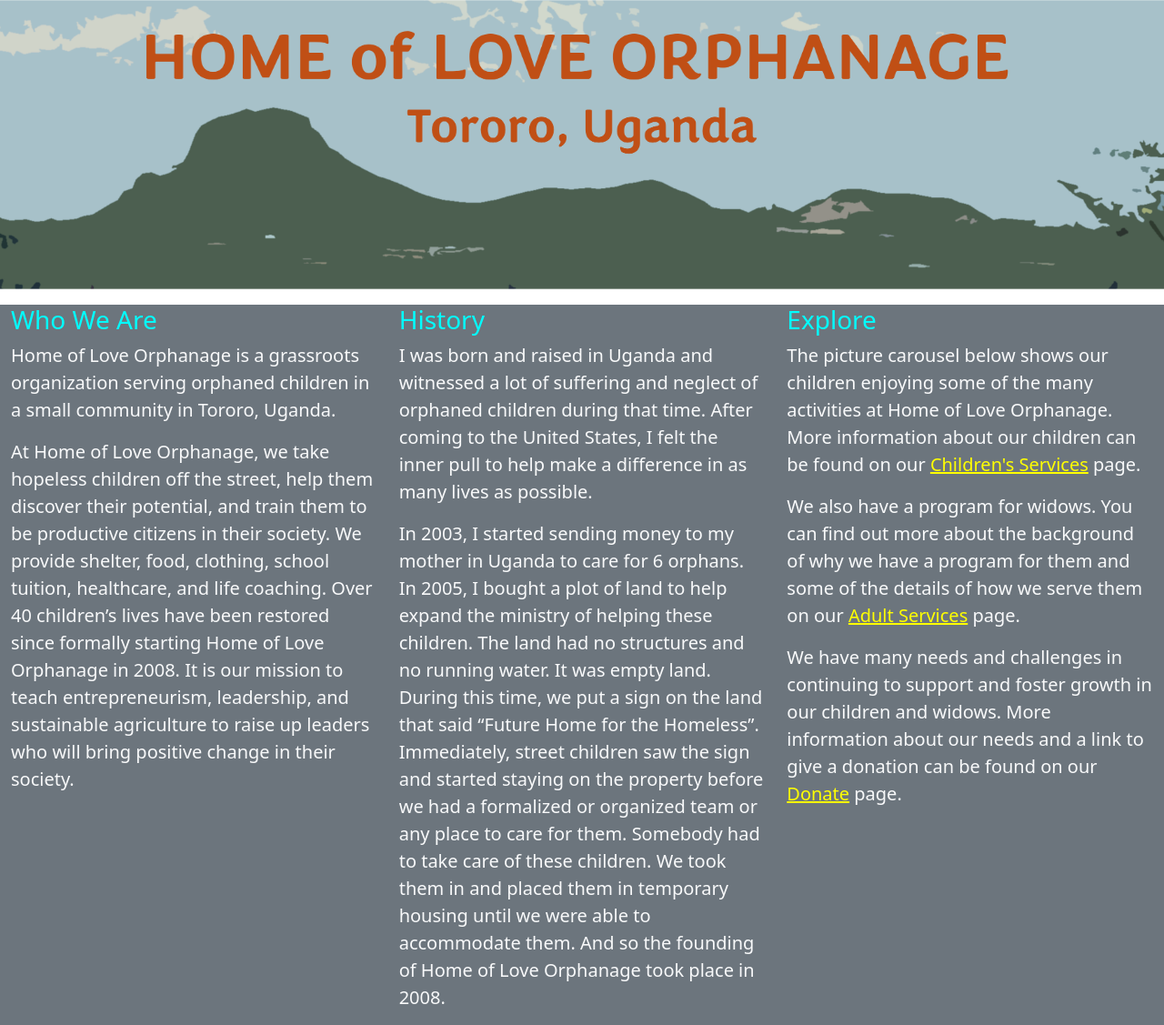
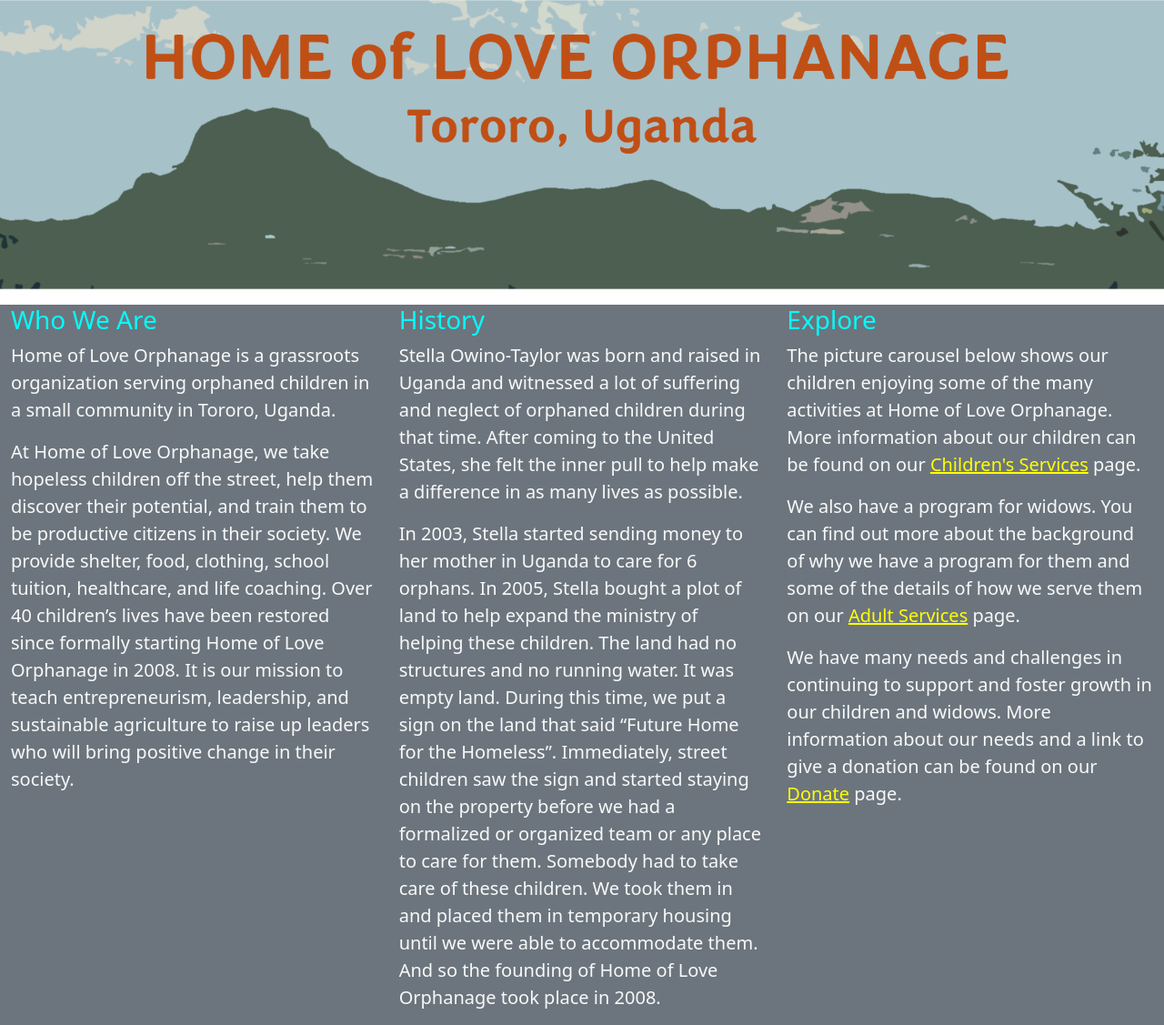
Before and after one commit to philiplessner/HOLO, a Flask app: page / in a window 1280 px wide. Shown: the part 64-1191 px from the top of the page at 91% size. Run offline with Flask 3, Linux system fonts and the light colour scheme.

Commit message:
Rearranged images on Location page. Change home page text to reference Stella's name.

```diff
--- a/app/templates/index.html
+++ b/app/templates/index.html
@@ -30,12 +30,12 @@
       <div class="col-4">
         <h3>History</h3>
         <p class="fs-5">
-          I was born and raised in Uganda and witnessed a lot of suffering and neglect of orphaned children during that time.
-          After coming to the United States, I felt the inner pull to help make a difference in as many lives as possible.
+          Stella Owino-Taylor was born and raised in Uganda and witnessed a lot of suffering and neglect of orphaned children during that time.
+          After coming to the United States, she felt the inner pull to help make a difference in as many lives as possible.
         </p>
         <p class="fs-5">
-          In 2003, I started sending money to my mother in Uganda to care for 6 orphans.
-          In 2005, I bought a plot of land to help expand the ministry of helping these children. The land had no structures and no running water.
+          In 2003, Stella started sending money to her mother in Uganda to care for 6 orphans.
+          In 2005, Stella bought a plot of land to help expand the ministry of helping these children. The land had no structures and no running water.
           It was empty land. During this time, we put a sign on the land that said “Future Home for the Homeless”.
           Immediately, street children saw the sign and started staying on the property before we had a formalized or organized team or any place to care for them.
           Somebody had to take care of these children. We took them in and placed them in temporary housing until we were able to accommodate them.
```
